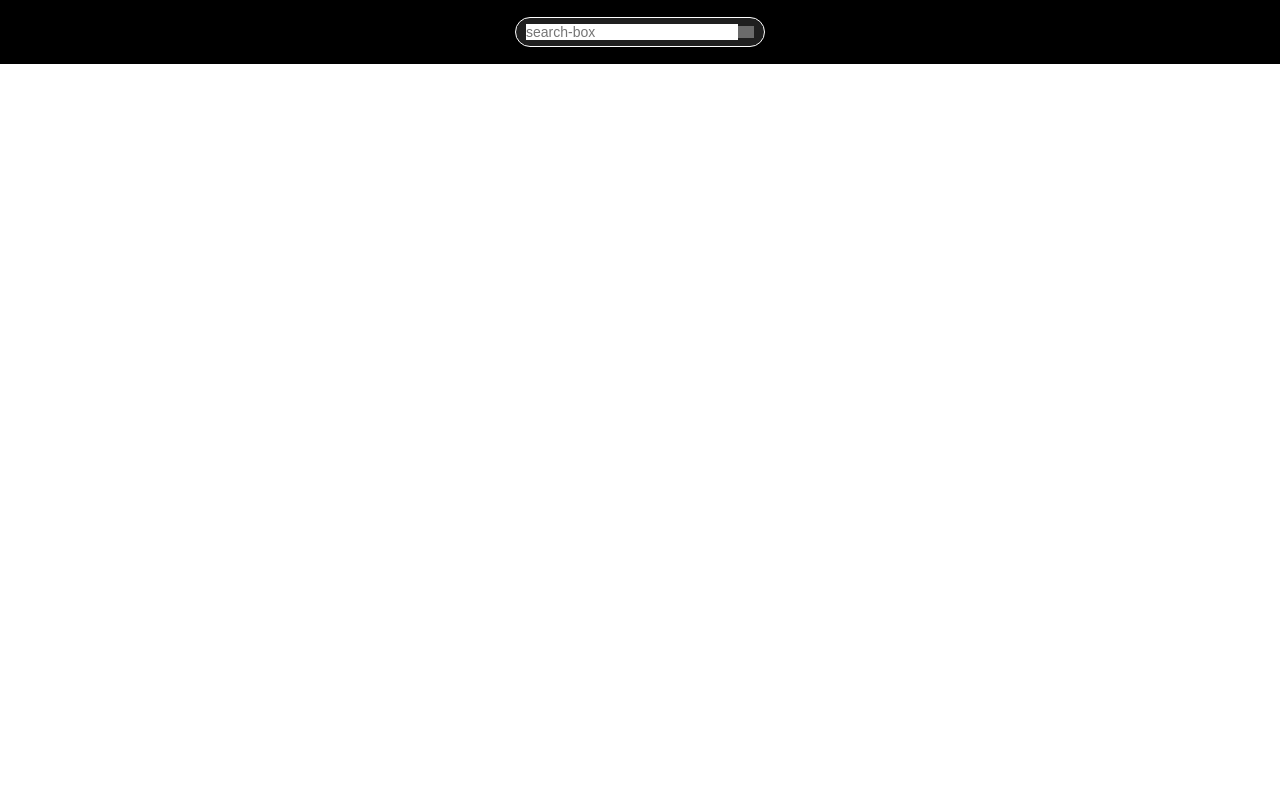
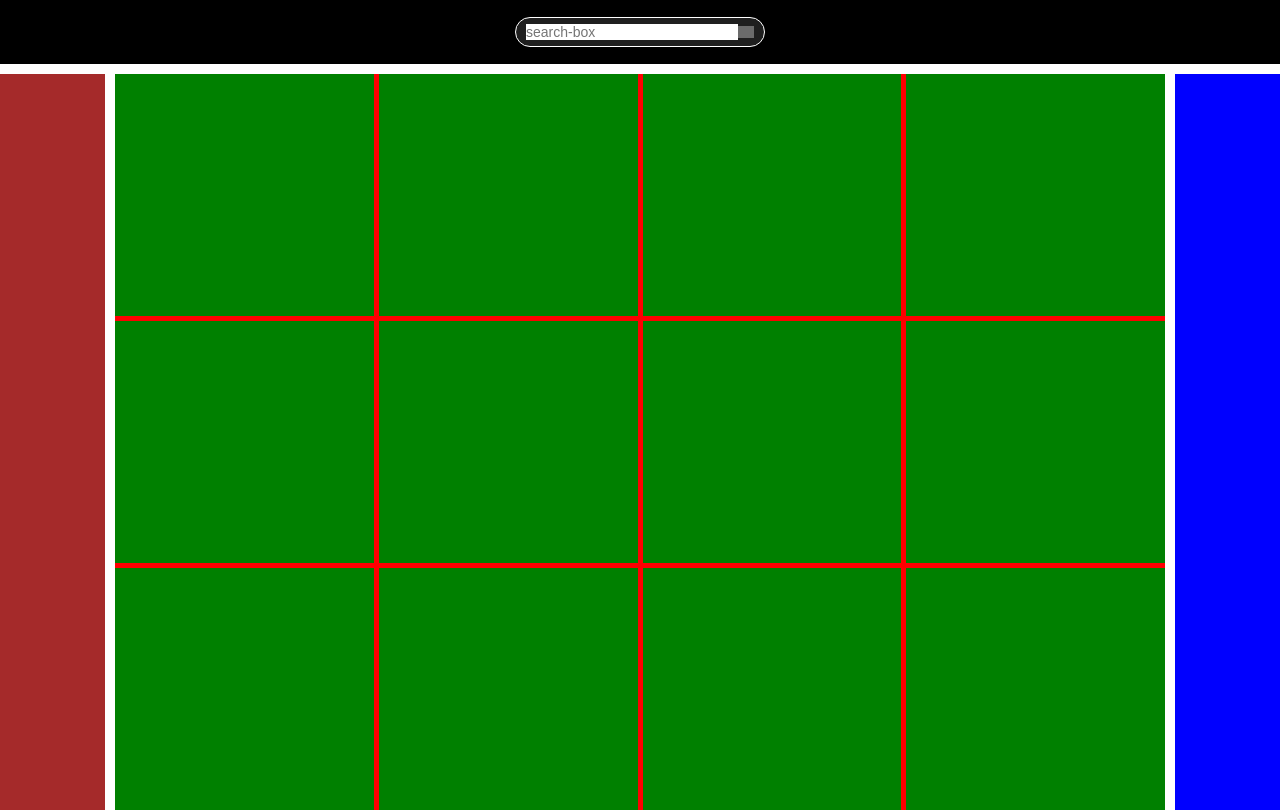
Before and after one commit to Divyam-Nailwal/Singers, a website: page src/index.html in a window 1280 px wide. Drawn offline with Linux system fonts and the light colour scheme; grey boxes are pictures that could not be loaded.

Commit message:
structure ready

```diff
--- a/src/index.html
+++ b/src/index.html
@@ -13,8 +13,29 @@
         <input type="text" placeholder="search-box">
         <img src="https://cdn-icons-png.flaticon.com/512/622/622669.png">
       </div>
+    </div>
 
+    <div id="container">
+        <div class="box" style="background-color: brown;">
 
+        </div>
+        <div id="songs" class="box" style="background-color: red;">
+          <div class="song"></div>
+          <div class="song"></div>
+          <div class="song"></div>
+          <div class="song"></div>
+          <div class="song"></div>
+          <div class="song"></div>
+          <div class="song"></div>
+          <div class="song"></div>
+          <div class="song"></div>
+          <div class="song"></div>
+          <div class="song"></div>
+          <div class="song"></div>
+        </div>
+        <div class="box" style="background-color: blue;">
+
+        </div>
     </div>
   </div>
 
--- a/src/style.css
+++ b/src/style.css
@@ -11,6 +11,7 @@
   display: flex;
   justify-content: center;
   align-items: center;
+  margin-bottom: 10px;
 }
 
 .search-box {
@@ -34,3 +35,25 @@
   width: 16px;
   opacity: 0.6;
 }
+
+#container {
+  display: grid;
+  grid-template-columns: 1fr 10fr 1fr;
+  gap: 10px;
+}
+
+.box {
+  text-align: center;
+  height: 92vh;
+  width: 100%;
+}
+
+#songs {
+  display: grid;
+  grid-template-columns:1fr 1fr 1fr 1fr ;
+  gap: 5px;
+}
+
+.song {
+  background-color: green;
+}
```
Also changed, not shown: README.md.
